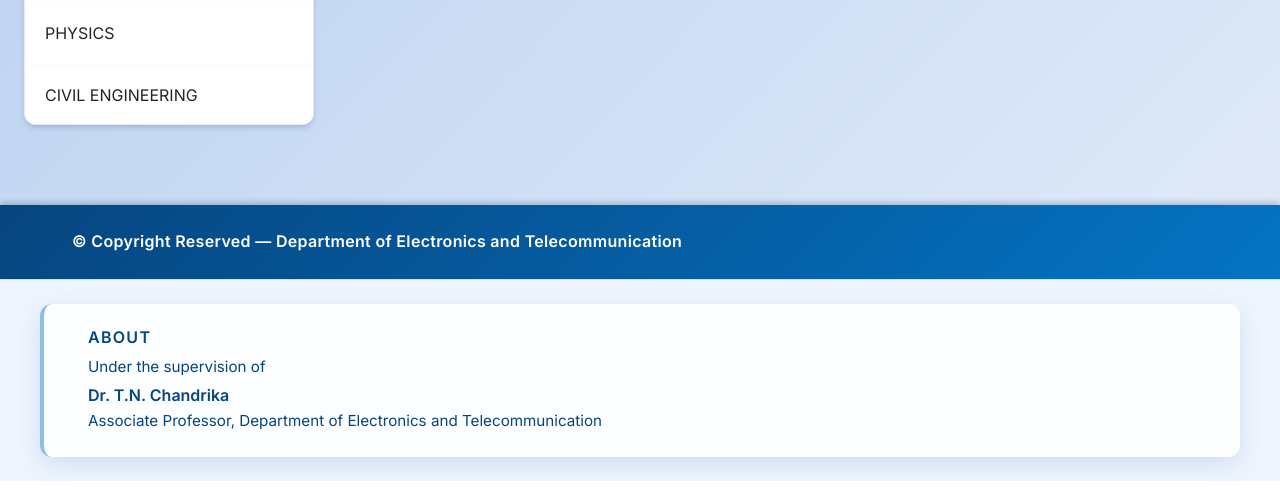
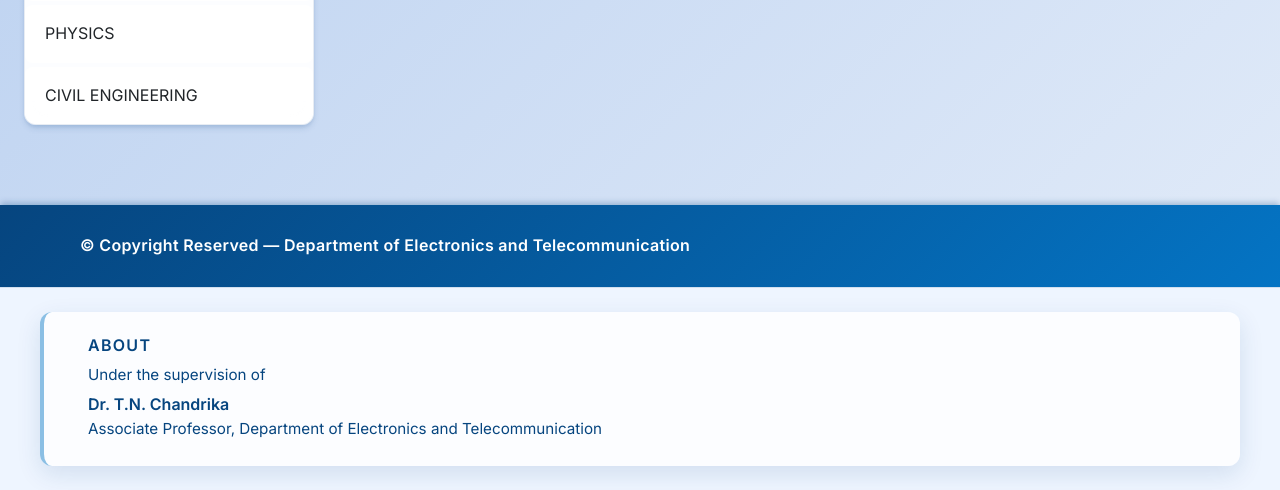
Before and after one commit to harshaflopper/backupallotemnt, a Flask app: page / in a window 1280 px wide. Shown: the part 1226-1716 px from the top of the page. Run offline with Flask 3, Linux system fonts and the light colour scheme.

Commit message:
Enhance footer size

```diff
--- a/templates/base.html
+++ b/templates/base.html
@@ -65,8 +65,8 @@
     </div>
 
 
-    <footer class="py-4 mt-5 w-100" style="background: linear-gradient(135deg, #06457F 0%, #0474C4 100%); color: #ffffff; box-shadow: 0 -4px 6px -1px rgba(6, 69, 127, 0.2), 0 -2px 4px -1px rgba(6, 69, 127, 0.1); margin: 0; border-radius: 0;">
-        <div class="text-start" style="max-width: 1200px; margin: 0 auto; padding: 0 2rem;">
+    <footer class="mt-5 w-100" style="background: linear-gradient(135deg, #06457F 0%, #0474C4 100%); color: #ffffff; box-shadow: 0 -4px 6px -1px rgba(6, 69, 127, 0.2), 0 -2px 4px -1px rgba(6, 69, 127, 0.1); margin: 0; border-radius: 0; min-height: 82px; display: flex; align-items: center;">
+        <div class="text-start" style="max-width: 1200px; margin: 0 auto; padding: 0 2.5rem; width: 100%; display: flex; align-items: center;">
             <p class="mb-0 fw-semibold" style="letter-spacing: 0.02em;">© Copyright Reserved — Department of Electronics and Telecommunication</p>
         </div>
     </footer>
```
